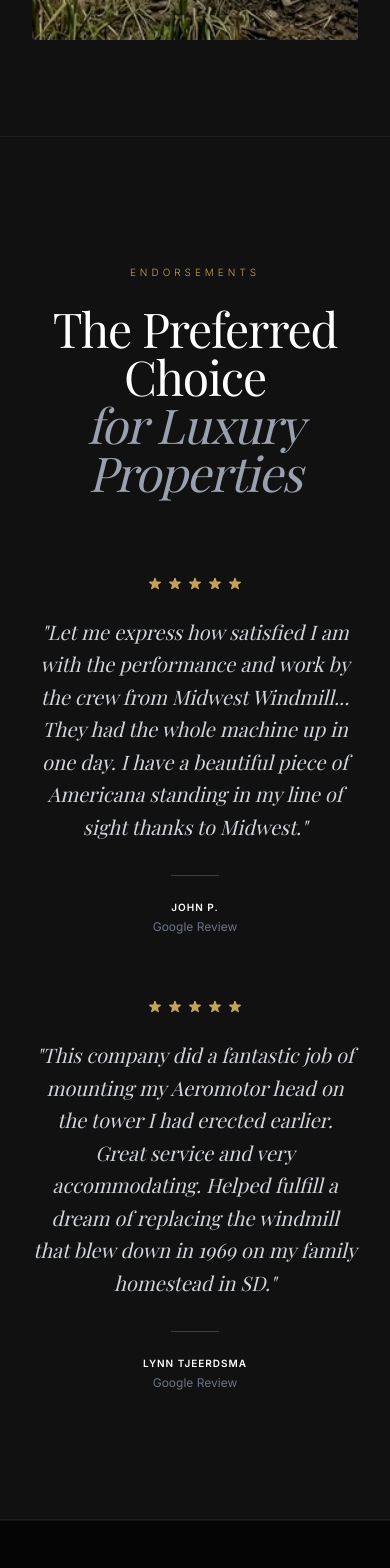
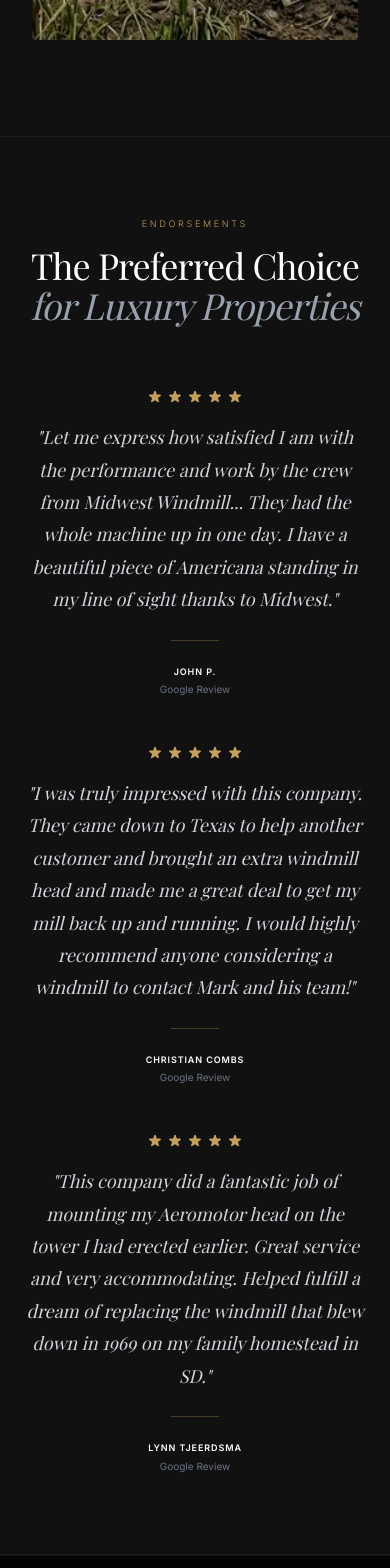
Before and after one commit to Founditmarketing/midwest, a React (Vite) app: page / in a window 390 px wide. Shown: the part 7540-9108 px from the top of the page. Built offline with nearby package versions, Linux system fonts and the light colour scheme; a web font is replaced by a local one.

Commit message:
feat: expand testimonials grid to 3 columns and add third google review

```diff
--- a/src/components/Testimonials.tsx
+++ b/src/components/Testimonials.tsx
@@ -3,17 +3,17 @@
 
 export default function Testimonials() {
   return (
-    <section className="py-32 bg-industrial-charcoal border-y border-white/5 relative overflow-hidden">
-      <div className="max-w-7xl mx-auto px-8 relative z-10">
-        <div className="text-center mb-20">
-          <span className="font-sans text-[10px] tracking-[0.4em] uppercase text-heritage-gold mb-6 block font-light">Endorsements</span>
-          <h2 className="font-serif text-5xl text-white font-light tracking-tight">
-            The Preferred Choice<br />
-            <span className="italic text-gray-400">for Luxury Properties</span>
+    <section className="py-20 md:py-32 bg-industrial-charcoal border-y border-white/5 relative overflow-hidden">
+      <div className="max-w-[90rem] mx-auto px-6 md:px-8 relative z-10">
+        <div className="text-center mb-16 md:mb-20">
+          <span className="font-sans text-[9px] md:text-[10px] tracking-[0.3em] md:tracking-[0.4em] uppercase text-heritage-gold mb-4 md:mb-6 block font-light">Endorsements</span>
+          <h2 className="font-serif text-4xl md:text-5xl text-white font-light tracking-tight leading-[1.1] md:leading-tight">
+            The Preferred Choice<br className="hidden md:block"/>
+            <span className="italic text-gray-400"> for Luxury Properties</span>
           </h2>
         </div>
 
-        <div className="grid grid-cols-1 md:grid-cols-2 gap-16 md:gap-24">
+        <div className="grid grid-cols-1 md:grid-cols-3 gap-12 md:gap-16">
           <motion.div
             initial={{ opacity: 0, y: 20 }}
             whileInView={{ opacity: 1, y: 0 }}
@@ -21,17 +21,17 @@
             transition={{ duration: 1 }}
             className="flex flex-col items-center text-center group"
           >
-            <div className="flex space-x-1 mb-6 text-heritage-gold">
+            <div className="flex space-x-1 mb-4 md:mb-6 text-heritage-gold">
               {[...Array(5)].map((_, i) => (
                 <svg key={i} className="w-4 h-4 fill-current" viewBox="0 0 20 20"><path d="M9.049 2.927c.3-.921 1.603-.921 1.902 0l1.07 3.292a1 1 0 00.95.69h3.462c.969 0 1.371 1.24.588 1.81l-2.8 2.034a1 1 0 00-.364 1.118l1.07 3.292c.3.921-.755 1.688-1.54 1.118l-2.8-2.034a1 1 0 00-1.175 0l-2.8 2.034c-.784.57-1.838-.197-1.539-1.118l1.07-3.292a1 1 0 00-.364-1.118L2.98 8.72c-.783-.57-.38-1.81.588-1.81h3.461a1 1 0 00.951-.69l1.07-3.292z"/></svg>
               ))}
             </div>
-            <p className="font-serif text-xl md:text-2xl text-gray-300 leading-relaxed font-light mb-8 italic">
+            <p className="font-serif text-lg md:text-xl text-gray-300 leading-[1.8] md:leading-relaxed font-light mb-6 md:mb-8 italic">
               "Let me express how satisfied I am with the performance and work by the crew from Midwest Windmill... They had the whole machine up in one day. I have a beautiful piece of Americana standing in my line of sight thanks to Midwest."
             </p>
             <div className="w-12 h-[1px] bg-heritage-gold/30 mb-6"></div>
-            <div className="font-sans text-[10px] tracking-widest uppercase text-white font-semibold">John P.</div>
-            <div className="font-sans text-xs text-gray-500 mt-1">Google Review</div>
+            <div className="font-sans text-[9px] md:text-[10px] tracking-widest uppercase text-white font-semibold">John P.</div>
+            <div className="font-sans text-[10px] md:text-xs text-gray-500 mt-1">Google Review</div>
           </motion.div>
 
           <motion.div
@@ -41,17 +41,37 @@
             transition={{ duration: 1, delay: 0.2 }}
             className="flex flex-col items-center text-center group"
           >
-            <div className="flex space-x-1 mb-6 text-heritage-gold">
+            <div className="flex space-x-1 mb-4 md:mb-6 text-heritage-gold">
               {[...Array(5)].map((_, i) => (
                 <svg key={i} className="w-4 h-4 fill-current" viewBox="0 0 20 20"><path d="M9.049 2.927c.3-.921 1.603-.921 1.902 0l1.07 3.292a1 1 0 00.95.69h3.462c.969 0 1.371 1.24.588 1.81l-2.8 2.034a1 1 0 00-.364 1.118l1.07 3.292c.3.921-.755 1.688-1.54 1.118l-2.8-2.034a1 1 0 00-1.175 0l-2.8 2.034c-.784.57-1.838-.197-1.539-1.118l1.07-3.292a1 1 0 00-.364-1.118L2.98 8.72c-.783-.57-.38-1.81.588-1.81h3.461a1 1 0 00.951-.69l1.07-3.292z"/></svg>
               ))}
             </div>
-            <p className="font-serif text-xl md:text-2xl text-gray-300 leading-relaxed font-light mb-8 italic">
+            <p className="font-serif text-lg md:text-xl text-gray-300 leading-[1.8] md:leading-relaxed font-light mb-6 md:mb-8 italic">
+              "I was truly impressed with this company. They came down to Texas to help another customer and brought an extra windmill head and made me a great deal to get my mill back up and running. I would highly recommend anyone considering a windmill to contact Mark and his team!"
+            </p>
+            <div className="w-12 h-[1px] bg-heritage-gold/30 mb-6"></div>
+            <div className="font-sans text-[9px] md:text-[10px] tracking-widest uppercase text-white font-semibold">Christian Combs</div>
+            <div className="font-sans text-[10px] md:text-xs text-gray-500 mt-1">Google Review</div>
+          </motion.div>
+
+          <motion.div
+            initial={{ opacity: 0, y: 20 }}
+            whileInView={{ opacity: 1, y: 0 }}
+            viewport={{ once: true }}
+            transition={{ duration: 1, delay: 0.4 }}
+            className="flex flex-col items-center text-center group"
+          >
+            <div className="flex space-x-1 mb-4 md:mb-6 text-heritage-gold">
+              {[...Array(5)].map((_, i) => (
+                <svg key={i} className="w-4 h-4 fill-current" viewBox="0 0 20 20"><path d="M9.049 2.927c.3-.921 1.603-.921 1.902 0l1.07 3.292a1 1 0 00.95.69h3.462c.969 0 1.371 1.24.588 1.81l-2.8 2.034a1 1 0 00-.364 1.118l1.07 3.292c.3.921-.755 1.688-1.54 1.118l-2.8-2.034a1 1 0 00-1.175 0l-2.8 2.034c-.784.57-1.838-.197-1.539-1.118l1.07-3.292a1 1 0 00-.364-1.118L2.98 8.72c-.783-.57-.38-1.81.588-1.81h3.461a1 1 0 00.951-.69l1.07-3.292z"/></svg>
+              ))}
+            </div>
+            <p className="font-serif text-lg md:text-xl text-gray-300 leading-[1.8] md:leading-relaxed font-light mb-6 md:mb-8 italic">
               "This company did a fantastic job of mounting my Aeromotor head on the tower I had erected earlier. Great service and very accommodating. Helped fulfill a dream of replacing the windmill that blew down in 1969 on my family homestead in SD."
             </p>
             <div className="w-12 h-[1px] bg-heritage-gold/30 mb-6"></div>
-            <div className="font-sans text-[10px] tracking-widest uppercase text-white font-semibold">Lynn Tjeerdsma</div>
-            <div className="font-sans text-xs text-gray-500 mt-1">Google Review</div>
+            <div className="font-sans text-[9px] md:text-[10px] tracking-widest uppercase text-white font-semibold">Lynn Tjeerdsma</div>
+            <div className="font-sans text-[10px] md:text-xs text-gray-500 mt-1">Google Review</div>
           </motion.div>
         </div>
       </div>
```
